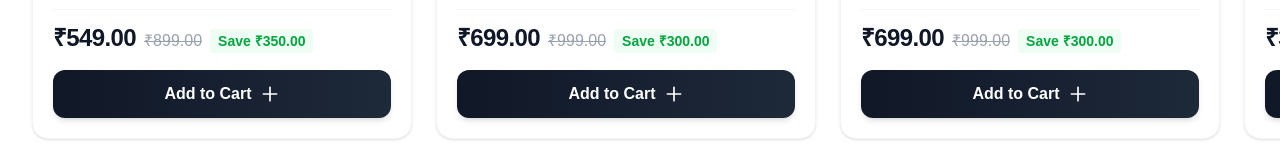
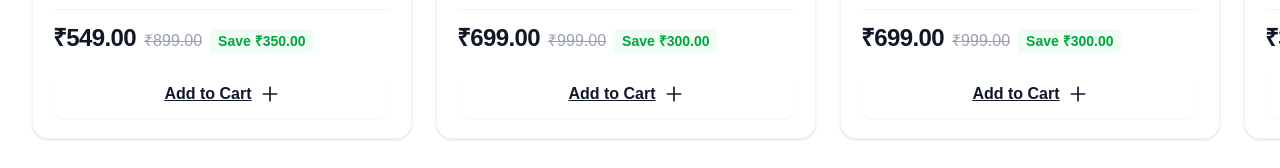
Before and after one commit to Abhraroy/JewellaryShopEcommerce, a Next.js app: page / in a window 1280 px wide. Shown: the part 1606-1774 px from the top of the page. Built offline with nearby package versions, Linux system fonts and the light colour scheme.

Commit message:
product card animation

```diff
--- a/src/components/ProductCard.tsx
+++ b/src/components/ProductCard.tsx
@@ -30,6 +30,7 @@ export default function ProductCard({
   const [isWishlistActive, setIsWishlistActive] = useState(isWishlisted);
   const [imageError, setImageError] = useState(false);
   const [isHovered, setIsHovered] = useState(false);
+  const [isCartClicked, setIsCartClicked] = useState(false);
 
   const handleWishlistClick = (e: React.MouseEvent) => {
     e.preventDefault();
@@ -41,7 +42,13 @@ export default function ProductCard({
   const handleAddToCart = (e: React.MouseEvent) => {
     e.preventDefault();
     e.stopPropagation();
+    setIsCartClicked(true);
     onAddToCart?.(product.id);
+
+    // Reset animation after it completes
+    setTimeout(() => {
+      setIsCartClicked(false);
+    }, 500);
   };
 
   const discountPercentage = product.originalPrice && product.discount
@@ -179,13 +186,15 @@ export default function ProductCard({
           {/* Action Button - Redesigned */}
           <button
             onClick={handleAddToCart}
-            className="w-full bg-gradient-to-r from-gray-900 to-gray-800 hover:from-gray-800 hover:to-gray-700 text-white font-semibold py-3 px-4 rounded-xl transition-all duration-300 shadow-md hover:shadow-lg transform hover:scale-[1.02] active:scale-[0.98] flex items-center justify-center gap-2 group/btn"
+            className="w-full bg-white text-gray-900 font-semibold py-3 px-4 rounded-xl transition-all duration-300 shadow-[0_1px_2px_0_rgba(0,0,0,0.05)] hover:shadow-[0_1px_3px_0_rgba(0,0,0,0.08)] transform hover:scale-[1.02] active:scale-[0.98] flex items-center justify-center gap-2 group/btn"
           >
-            <span className="transition-transform duration-300 group-hover/btn:translate-x-0.5">
+            <span className="transition-transform duration-300 group-hover/btn:translate-x-0.5 underline">
               Add to Cart
             </span>
             <svg
-              className="w-5 h-5 transition-transform duration-300 group-hover/btn:translate-x-1"
+              className={`w-5 h-5 transition-transform duration-300 origin-center ${
+                isCartClicked ? 'rotate-90' : ''
+              }`}
               fill="none"
               stroke="currentColor"
               viewBox="0 0 24 24"
```
